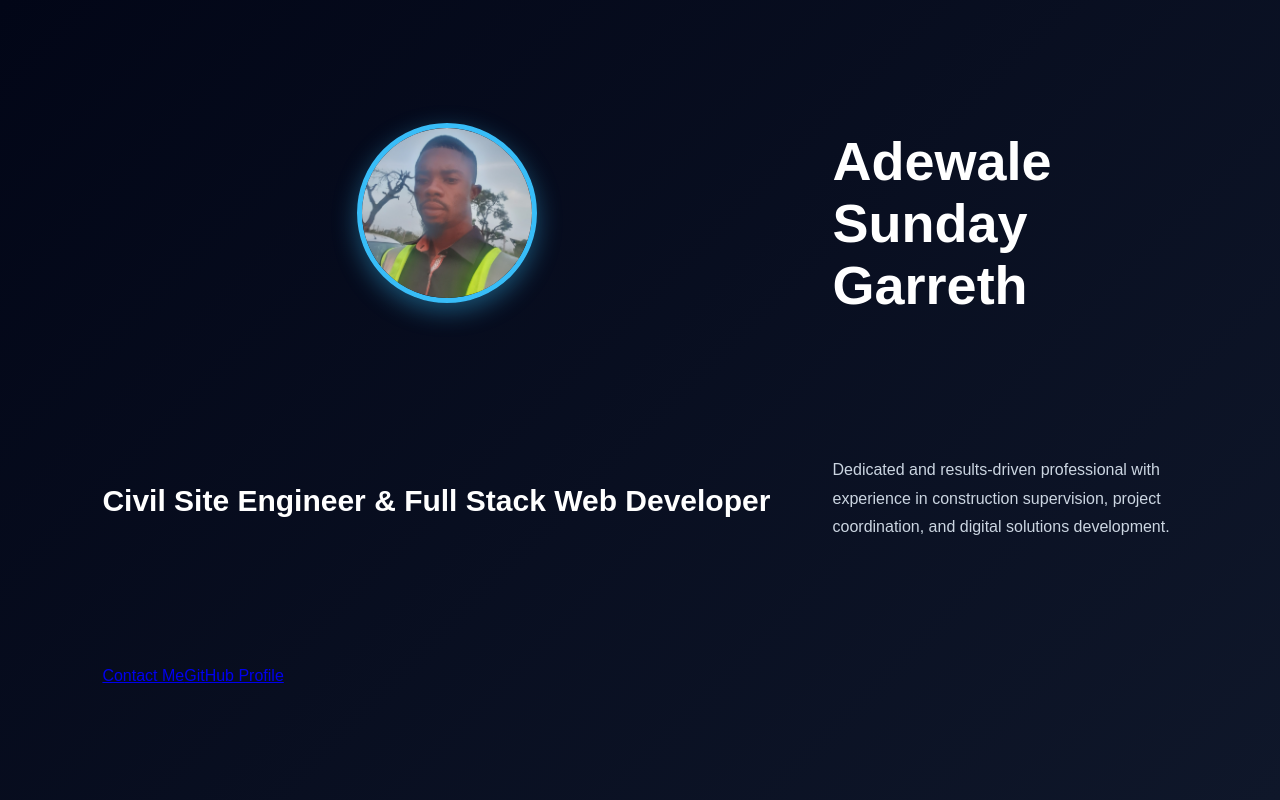
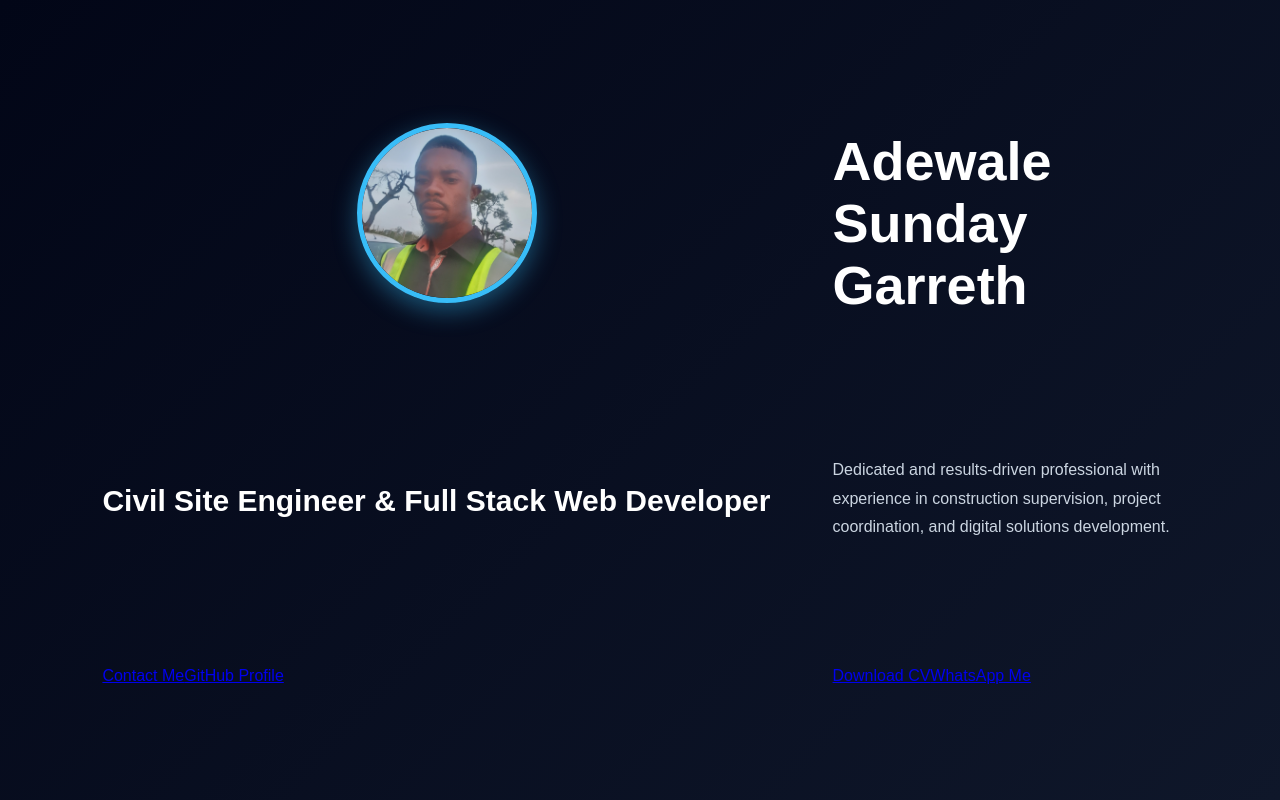
Before and after one commit to seangarreth/Portfolio, a React (Vite) app: page / in a window 1280 px wide. Shown: the top 800 px of the page. Built offline with nearby package versions, Linux system fonts and the light colour scheme.

Commit message:
Add CV download and WhatsApp contact buttons
Added action buttons for downloading CV and WhatsApp contact.

```diff
--- a/src/App.jsx
+++ b/src/App.jsx
@@ -16,6 +16,24 @@ export default function App() {
           <a href="mailto:Adewalegarreth1@gmail.com">Contact Me</a>
           <a href="https://github.com/seangarreth" target="_blank">GitHub Profile</a>
         </div>
+
+        <div className="action-buttons">
+  <a
+    href="/Adewale-garreth-cv.pdf"
+    download
+    className="cv-button"
+  >
+    Download CV
+  </a>
+
+  <a
+    href="https://wa.me/2348167339703"
+    target="_blank"
+    className="whatsapp-button"
+  >
+    WhatsApp Me
+  </a>
+</div>
       </section>
 
       <section>
```
